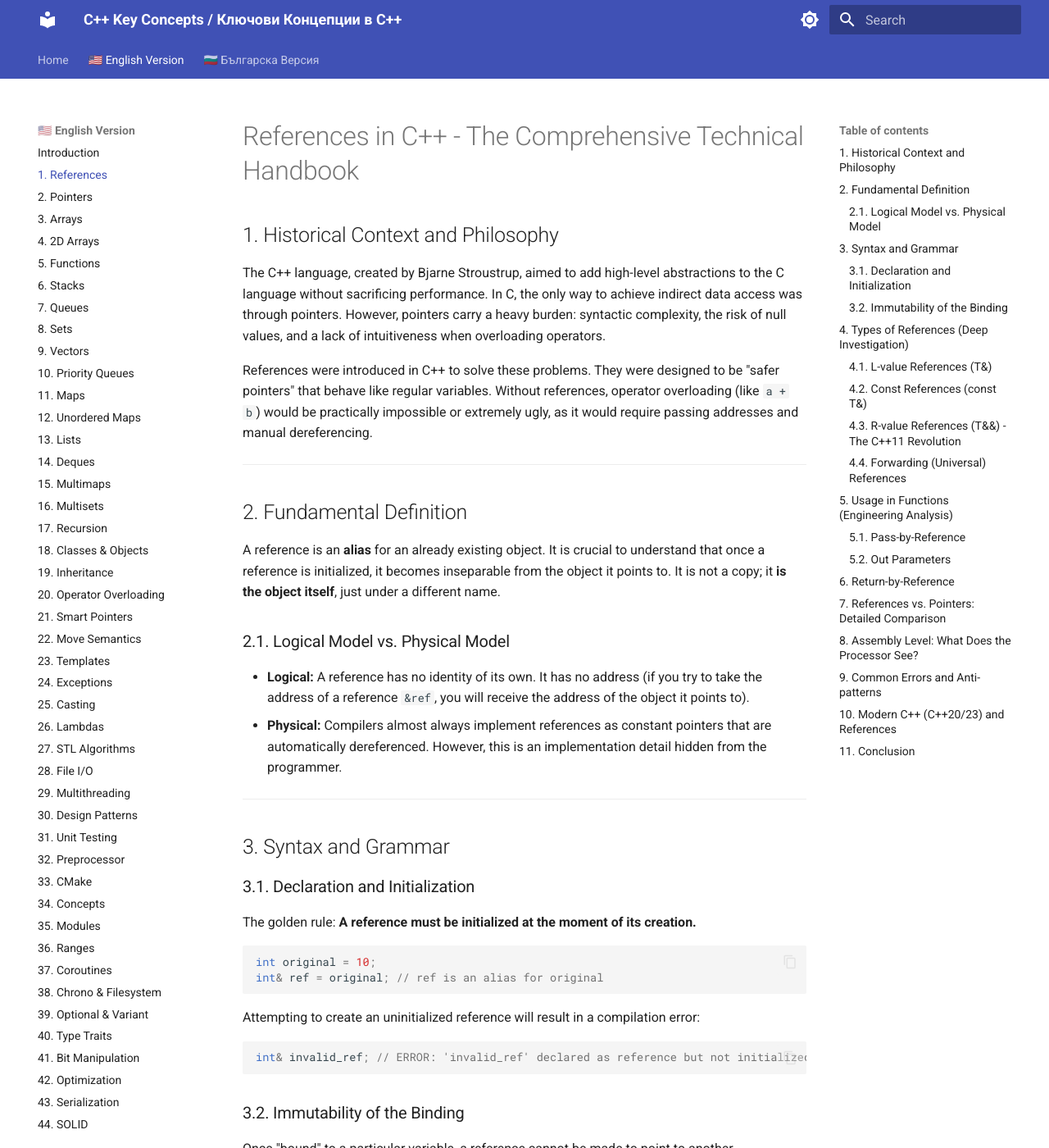
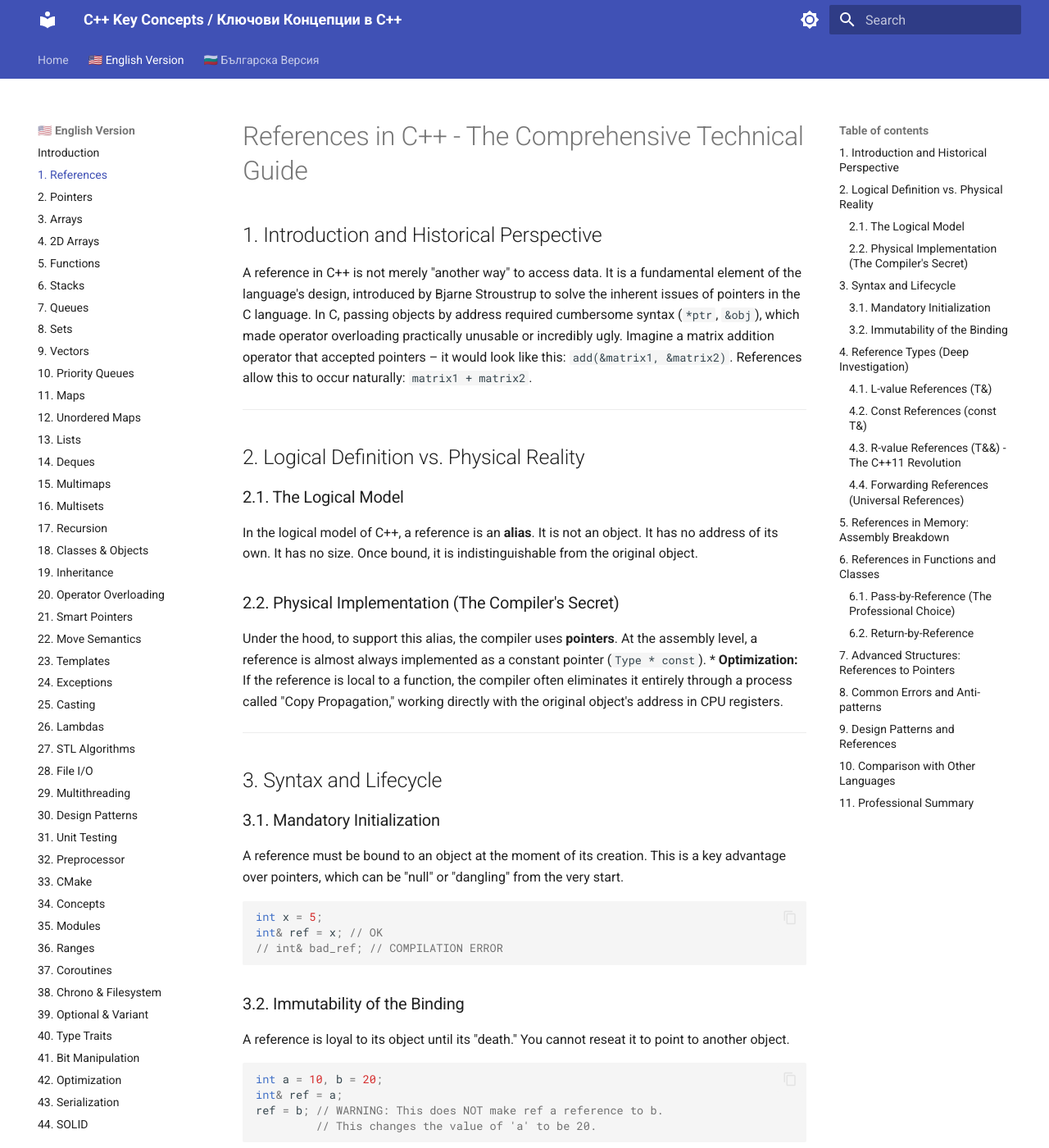
Before and after one commit to KadirYazadzhi/CPlusPlus---KeyConcepts, an MkDocs documentation site: the page built from docs/en/References/References.md, in a window 1280 px wide and 1400 px high. Shown: the whole window at 82% size. Built offline with MkDocs 1.6.1 and Material for MkDocs 9.7.7, drawn with Linux system fonts in a browser that asks for light colours; some of the changed text lies outside the part shown.

````diff
--- a/docs/en/References/References.md
+++ b/docs/en/References/References.md
@@ -1,180 +1,141 @@
-# References in C++ - The Comprehensive Technical Handbook
+# References in C++ - The Comprehensive Technical Guide
 
-## 1. Historical Context and Philosophy
-The C++ language, created by Bjarne Stroustrup, aimed to add high-level abstractions to the C language without sacrificing performance. In C, the only way to achieve indirect data access was through pointers. However, pointers carry a heavy burden: syntactic complexity, the risk of null values, and a lack of intuitiveness when overloading operators.
-
-References were introduced in C++ to solve these problems. They were designed to be "safer pointers" that behave like regular variables. Without references, operator overloading (like `a + b`) would be practically impossible or extremely ugly, as it would require passing addresses and manual dereferencing.
+## 1. Introduction and Historical Perspective
+A reference in C++ is not merely "another way" to access data. It is a fundamental element of the language's design, introduced by Bjarne Stroustrup to solve the inherent issues of pointers in the C language. In C, passing objects by address required cumbersome syntax (`*ptr`, `&obj`), which made operator overloading practically unusable or incredibly ugly. Imagine a matrix addition operator that accepted pointers – it would look like this: `add(&matrix1, &matrix2)`. References allow this to occur naturally: `matrix1 + matrix2`.
 
 ---
 
-## 2. Fundamental Definition
-A reference is an **alias** for an already existing object. It is crucial to understand that once a reference is initialized, it becomes inseparable from the object it points to. It is not a copy; it **is the object itself**, just under a different name.
+## 2. Logical Definition vs. Physical Reality
 
-### 2.1. Logical Model vs. Physical Model
-*   **Logical:** A reference has no identity of its own. It has no address (if you try to take the address of a reference `&ref`, you will receive the address of the object it points to).
-*   **Physical:** Compilers almost always implement references as constant pointers that are automatically dereferenced. However, this is an implementation detail hidden from the programmer.
+### 2.1. The Logical Model
+In the logical model of C++, a reference is an **alias**. It is not an object. It has no address of its own. It has no size. Once bound, it is indistinguishable from the original object.
+
+### 2.2. Physical Implementation (The Compiler's Secret)
+Under the hood, to support this alias, the compiler uses **pointers**. At the assembly level, a reference is almost always implemented as a constant pointer (`Type * const`).
+*   **Optimization:** If the reference is local to a function, the compiler often eliminates it entirely through a process called "Copy Propagation," working directly with the original object's address in CPU registers.
 
 ---
 
-## 3. Syntax and Grammar
+## 3. Syntax and Lifecycle
 
-### 3.1. Declaration and Initialization
-The golden rule: **A reference must be initialized at the moment of its creation.**
-
+### 3.1. Mandatory Initialization
+A reference must be bound to an object at the moment of its creation. This is a key advantage over pointers, which can be "null" or "dangling" from the very start.
 ```cpp
-int original = 10;
-int& ref = original; // ref is an alias for original
-```
-
-Attempting to create an uninitialized reference will result in a compilation error:
-```cpp
-int& invalid_ref; // ERROR: 'invalid_ref' declared as reference but not initialized
+int x = 5;
+int& ref = x; // OK
+// int& bad_ref; // COMPILATION ERROR
 ```
 
 ### 3.2. Immutability of the Binding
-Once "bound" to a particular variable, a reference cannot be made to point to another.
-
+A reference is loyal to its object until its "death." You cannot reseat it to point to another object.
 ```cpp
-int a = 5;
-int b = 10;
+int a = 10, b = 20;
 int& ref = a;
-ref = b; // This does NOT make ref a reference to b!
-         // This simply assigns the value of b (10) to variable a.
+ref = b; // WARNING: This does NOT make ref a reference to b.
+         // This changes the value of 'a' to be 20.
 ```
 
 ---
 
-## 4. Types of References (Deep Investigation)
+## 4. Reference Types (Deep Investigation)
 
 ### 4.1. L-value References (`T&`)
-These are the most commonly used references. They point to objects that have a permanent location in memory (l-values).
+Standard references to named objects. They are the backbone of daily C++ code.
 
 ### 4.2. Const References (`const T&`)
-Extremely important for performance. They allow read-only access to data.
-**Key Characteristic:** They can bind to temporary objects (r-values).
-
-```cpp
-const int& r = 100; // 100 is a temporary value.
-                    // The compiler creates a hidden variable and r points to it.
-```
+The most frequently used parameter type in C++.
+*   **Safety:** Guarantees the object will not be modified.
+*   **Universality:** Can bind to both named objects (l-values) and temporary results (r-values).
+*   **Lifetime Extension:** Extends the life of temporary objects. If you bind a `const std::string&` to a temporary string, it will live in memory as long as the reference is alive.
 
 ### 4.3. R-value References (`T&&`) - The C++11 Revolution
-Introduced to support **Move Semantics**. They allow the program to recognize objects that are about to disappear (temporary results of functions) and seize their resources (memory, file descriptors) instead of copying them.
+This type allowed C++ to compete in speed with low-level assembly. They bind only to objects about to be destroyed. This is the foundation of **Move Semantics**.
 
-### 4.4. Forwarding (Universal) References
-In the context of templates, `T&&` can behave as both an l-value and an r-value reference. This is the foundation of "Perfect Forwarding" libraries.
+### 4.4. Forwarding References (Universal References)
+When you use `T&&` in a template (`template <typename T>`), it is not necessarily an r-value reference. It adapts based on what the user provides. This is the core of "Perfect Forwarding."
 
 ---
 
-## 5. Usage in Functions (Engineering Analysis)
+## 5. References in Memory: Assembly Breakdown
 
-### 5.1. Pass-by-Reference
-This is the primary method for avoiding expensive copying in C++.
+Let's look at what the CPU (x86-64) sees:
 
-**Example with a large object:**
+**C++ Code:**
 ```cpp
-struct Matrix {
-    double data[1000][1000]; // 8 MB of memory
-};
-
-// BAD: Copies 8 MB on every call
-void process(Matrix m);
-
-// GOOD: Passes only the address (8 bytes), but preserves the original
-void process(const Matrix& m);
+void increment(int& val) {
+    val++;
+}
 ```
 
-### 5.2. Out Parameters
-Before `std::tuple` and `std::optional`, references were the only way for a function to return more than one value.
+**Assembly (G++ -O2):**
+```assembly
+increment(int&):
+    add DWORD PTR [rdi], 1  ; rdi contains the address. DWORD PTR [rdi] visits that address.
+    ret
+```
+Here we see that for the processor, a reference is simply an address in the `rdi` register. The advantage of the reference is that the compiler guarantees this address is valid before the call.
+
+---
+
+## 6. References in Functions and Classes
+
+### 6.1. Pass-by-Reference (The Professional Choice)
+In professional C++ code, passing objects by value (`Pass-by-value`) is often a sign of amateurism or an error.
+*   **Why?** Copying a `std::vector<std::string>` with 10,000 elements takes milliseconds. Passing by reference takes nanoseconds (only a single address is passed).
+
+### 6.2. Return-by-Reference
+Allows a function to behave like a variable. This is critical for operators like `operator[]`.
 ```cpp
-void getCoordinates(int& x, int& y) {
-    x = 100;
-    y = 200;
+class Database {
+    std::map<int, string> users;
+public:
+    string& operator[](int id) { return users[id]; }
+};
+// Usage: db[1] = "John"; // Direct modification in class memory
+```
+
+⚠️ **RISK:** Returning a reference to a local variable is fatal.
+```cpp
+int& getLocal() {
+    int x = 10;
+    return x; // ERROR: x disappears from stack immediately after return!
 }
 ```
 
 ---
 
-## 6. Return-by-Reference
-This is a powerful but dangerous tool. It allows the result of a function to stand on the left side of the `=` sign.
-
-```cpp
-class MyArray {
-    int arr[10];
-public:
-    int& at(int index) { return arr[index]; }
-};
-
-MyArray a;
-a.at(0) = 50; // Possible only because at() returns a reference
-```
-
-⚠️ **CRITICAL DANGER: Dangling References**
-Never return a reference to a local variable of the function!
-```cpp
-int& bad() {
-    int x = 10;
-    return x; // ERROR: x dies here, the reference points to void.
-}
-```
+## 7. Advanced Structures: References to Pointers
+You can have a reference to a pointer (`int*& ref`). This allows you to change the actual address the pointer points to within another function.
 
 ---
 
-## 7. References vs. Pointers: Detailed Comparison
+## 8. Common Errors and Anti-patterns
 
-| Criterion | Reference | Pointer |
-| :--- | :--- | :--- |
-| **Syntax** | Direct (`obj.member`) | Indirect (`ptr->member`) |
-| **Nullability** | Impossible (always valid) | Can be `nullptr` |
-| **Arithmetic** | Not supported | Supported (`ptr++`) |
-| **Indirection Levels** | Only one level | Many possible (`int**`) |
-| **Memory** | Shares object's address | Has its own memory address |
+1.  **Blindly using `const T&` for small types:** Passing a `char` or `int` by reference is often **slower** than passing by value. A reference requires an additional memory read (dereferencing), whereas the value is passed directly in a register.
+2.  **Invalid References:** Although valid by definition, you can break them by:
+    *   Deleting the object in Heap memory while the reference still points to it.
+    *   Returning a local object from a function.
 
 ---
 
-## 8. Assembly Level: What Does the Processor See?
-Let's look at how this appears at the level of machine instructions (x86-64).
-
-**C++ Code:**
-```cpp
-void increment(int& a) { a++; }
-```
-
-**Assembly (G++ -O2):**
-```assembly
-increment(int&):
-    add DWORD PTR [rdi], 1
-    ret
-```
-Notice that the assembly code treats `rdi` (the register containing the address of `a`) exactly like a pointer. The magic of references is entirely in the compiler – it provides us with syntactic sugar and safety, while the processor continues to work with addresses.
+## 9. Design Patterns and References
+In many design patterns (like **Observer** or **Strategy**), references are used to indicate that objects "collaborate" without one owning the other. This makes the architecture clean and readable.
 
 ---
 
-## 9. Common Errors and Anti-patterns
-
-1.  **Reference to Pointer vs. Pointer to Reference:**
-    *   `int*& ref_to_ptr` - Valid. A reference pointing to a pointer.
-    *   `int&* ptr_to_ref` - **INVALID**. In C++, you cannot have a pointer to a reference.
-2.  **Array of References:**
-    *   `int& arr[5]` - **INVALID**. Since a reference is not an object with its own size, arrays of them cannot be created.
-3.  **Blindly Passing Small Types:**
-    *   Passing an `int` or `bool` by constant reference (`const int&`) is often **slower** than passing by value due to the need for address dereferencing.
+## 10. Comparison with Other Languages
+*   **Java/C#:** All objects are "references" by definition (but technically they are hidden pointers).
+*   **Rust:** Has a strict Ownership system where references are called "Borrows" and are checked by the compiler for Lifetimes. C++ is more flexible but also more dangerous.
 
 ---
 
-## 10. Modern C++ (C++20/23) and References
-In the new standards, references play a key role in the **Ranges** library and **Coroutines**. Concepts like `forwarding references` become critical when writing generic code that must support both moving and copying data with maximum speed.
+## 11. Professional Summary
+*   Use **References** for passing objects.
+*   Use **Const references** whenever modification is not needed.
+*   Use **R-value references** for speed optimization (moving).
+*   Always consider the **lifetime of the object** behind the reference.
 
 ---
-
-## 11. Conclusion
-References are not just an "alternative" to pointers. They are a fundamental element of C++ design that enables:
-1.  Safe interaction with objects.
-2.  Efficient resource management (Move Semantics).
-3.  Clean and readable syntax during operator overloading.
-
-Mastery of references is what distinguishes a mediocre programmer from a professional C++ engineer.
-
----
-*Documentation prepared for the "C++ Key Concepts" project.*
-*Version: 2.0 (Full Detail)*
+*(This is part one of the expanded documentation. Expect more examples and technical details.)*
+*(Document prepared for the "C++ Key Concepts" project)*
+*(Version: 3.0 - Encyclopedic)*
````
Also changed, not shown: docs/bg/Pointers/Pointers.md (+67 -67 lines), docs/bg/References/References.md (+87 -126 lines), docs/en/Pointers/Pointers.md (+65 -65 lines).
